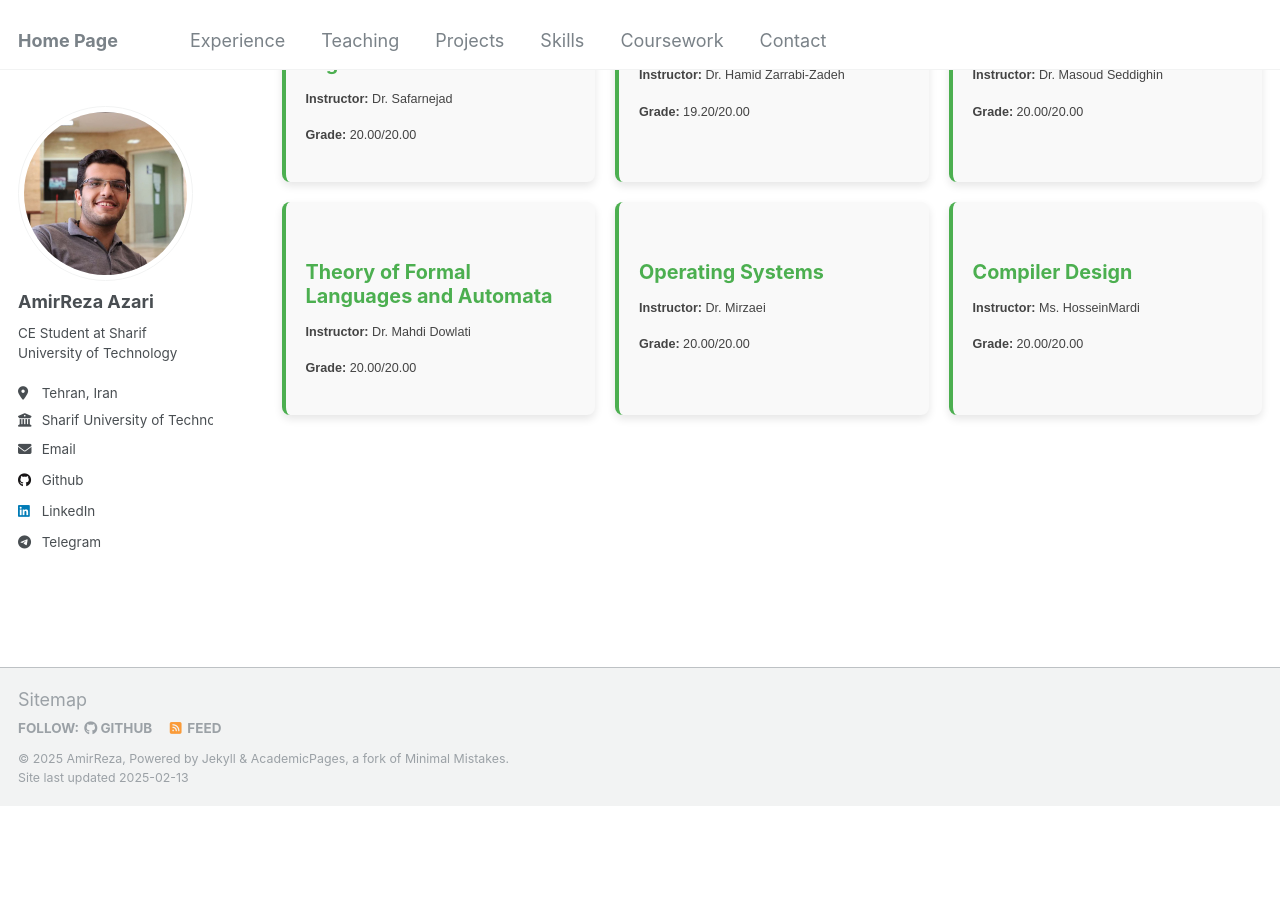
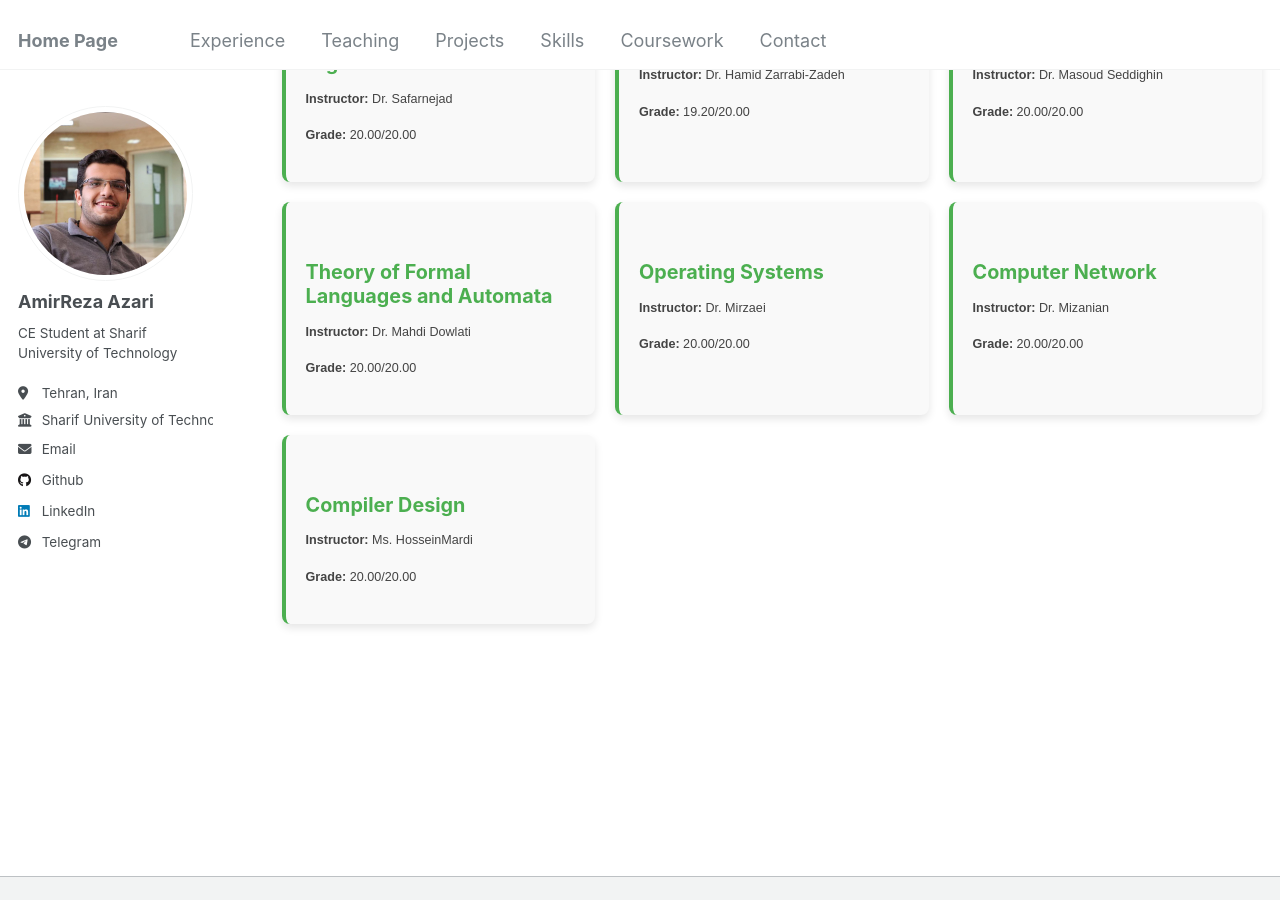
Before and after one commit to Amirreza81/Amirreza81.github.io, a Jekyll site: the page built from _pages/cws.md, in a window 1280 px wide and 900 px high, scrolled down 901 px. Built offline with Jekyll 4.4.1, drawn with Linux system fonts in a browser that asks for light colours; before the commit the page ends 1706 px from its top, so only the background shows below that.

Commit message:
add new grade

```diff
--- a/_pages/cws.md
+++ b/_pages/cws.md
@@ -97,6 +97,12 @@ author_profile: true
     <p><strong>Grade:</strong> 20.00/20.00</p>
   </div>
 
+  <div class="course-card animated-card" style="--delay: 13;">
+    <h4>Computer Network</h4>
+    <p><strong>Instructor:</strong> Dr. Mizanian</p>
+    <p><strong>Grade:</strong> 20.00/20.00</p>
+  </div>
+
   <div class="course-card animated-card" style="--delay: 14;">
     <h4>Compiler Design</h4>
     <p><strong>Instructor:</strong> Ms. HosseinMardi</p>
```
